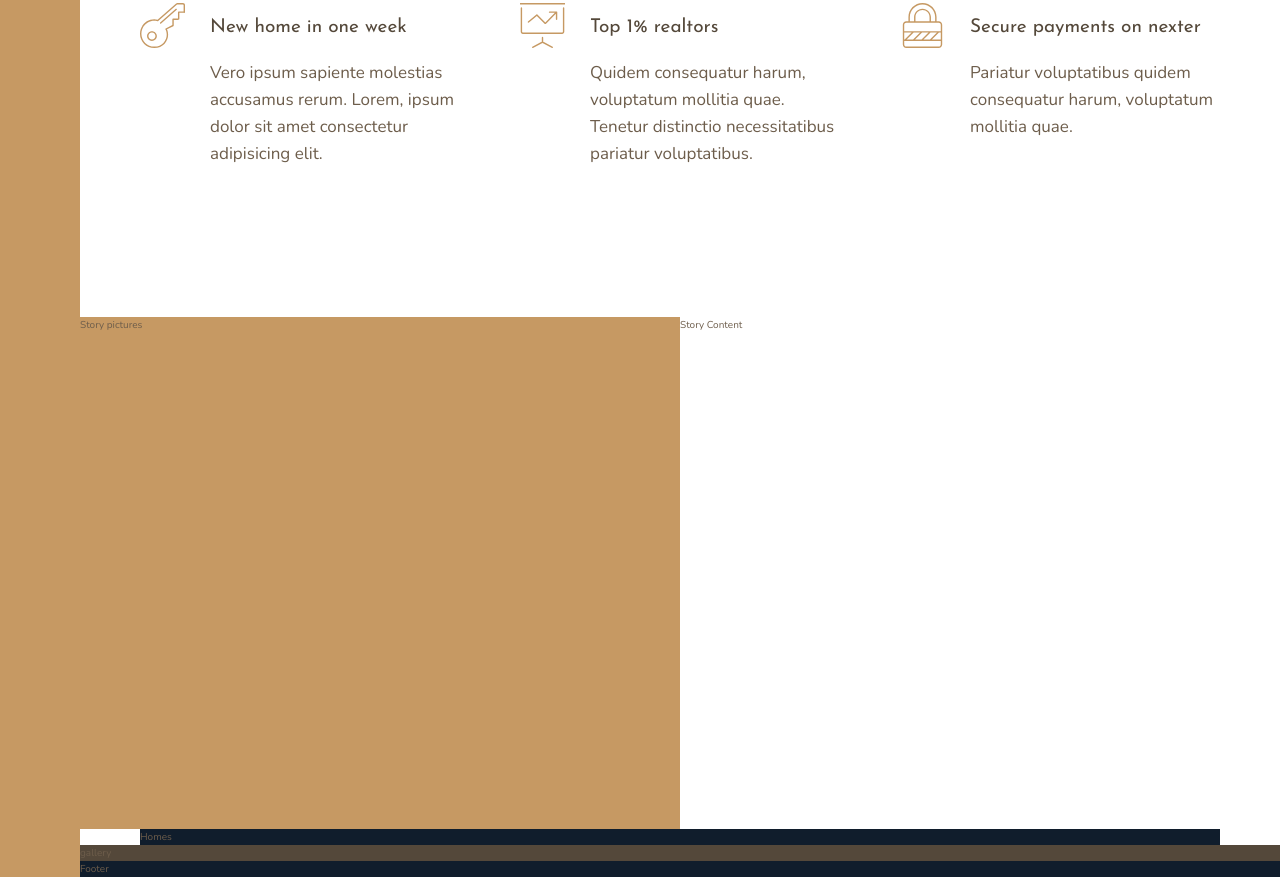
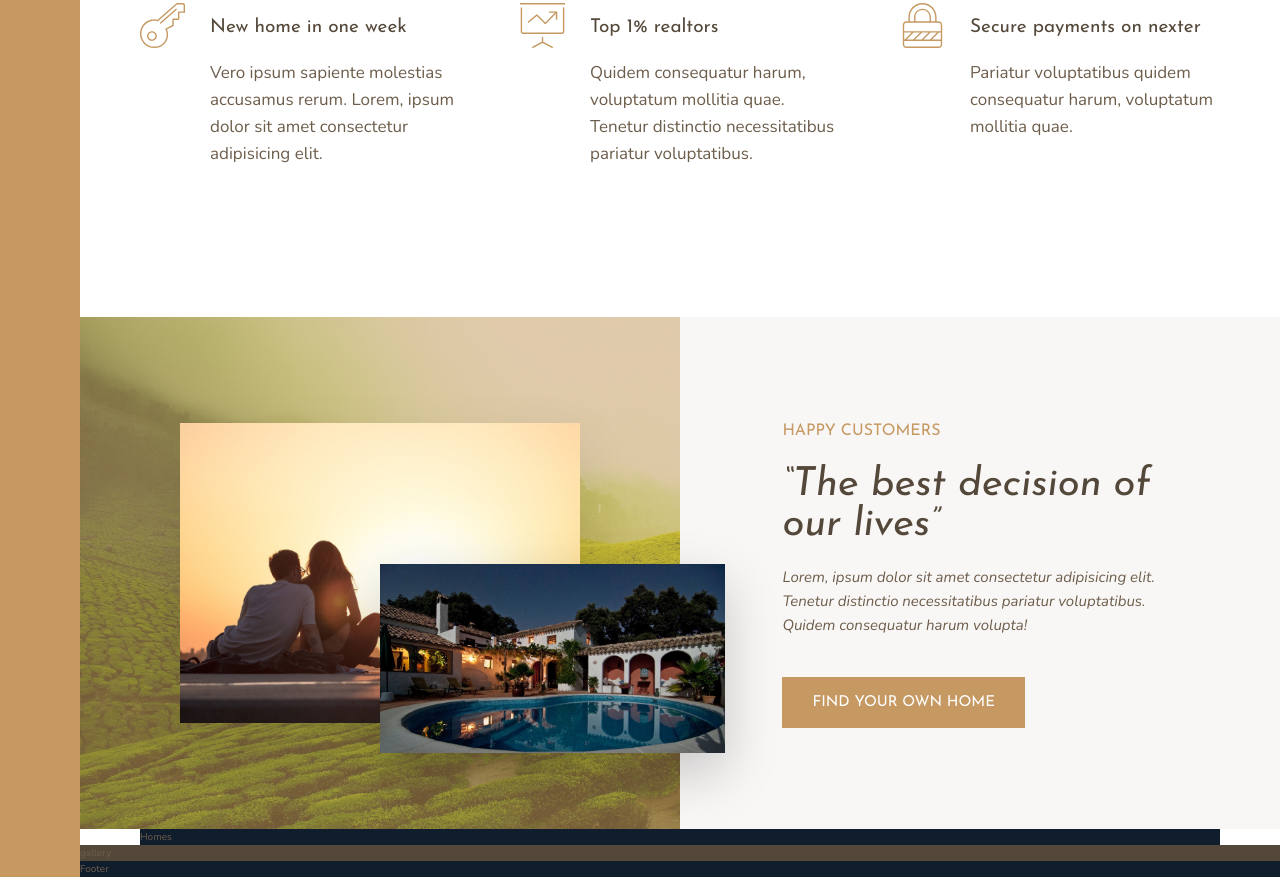
Before and after one commit to catalinpetrovici/Nexter-SASS-Grid, a website: page index.html in a window 1280 px wide. Shown: the part 991-1868 px from the top of the page. Drawn offline with nearby package versions, Linux system fonts and the light colour scheme.

Commit message:
Story Section - done

```diff
--- a/index.html
+++ b/index.html
@@ -69,8 +69,17 @@
             <p class="feature__text">Pariatur voluptatibus quidem consequatur harum, voluptatum mollitia quae.</p>
         </div>
     </div>
-    <div class="story__pictures">Story pictures</div>
-    <div class="story__content">Story Content</div>
+    <div class="story__pictures">
+        <img src="./img/story-1.jpeg" alt="Couple with new house" class="story__img--1">
+        <img src="./img/story-2.jpeg" alt="New house" class="story__img--2">
+    </div>
+    <div class="story__content">
+        <h3 class="heading-3 mb-sm">Happy Customers</h3>
+        <h2 class="heading-2 heading-2--dark mb-md">&ldquo;The best decision of our lives&rdquo;</h2>
+        <p class="story__text">Lorem, ipsum dolor sit amet consectetur adipisicing elit. Tenetur distinctio
+            necessitatibus pariatur voluptatibus. Quidem consequatur harum volupta!</p>
+        <button class="btn">Find your own home</button>
+    </div>
     <div class="homes">Homes</div>
     <div class="gallery">gallery</div>
     <footer class="footer">Footer</footer>
--- a/sass/_story.scss
+++ b/sass/_story.scss
@@ -2,9 +2,51 @@
     &__pictures {
         background-color: $color-primary;
         grid-column: full-start / col-end 4;
+        background-image: linear-gradient(rgba($color-primary, 0.5), rgba($color-primary, 0.5)), url(../img/back.jpg);
+        background-size: cover;
+
+        display: grid;
+        grid-template-rows: repeat(6, 1fr);
+        grid-template-columns: repeat(6, 1fr);
+        align-items: center;
+    }
+
+    &__img--1 {
+        width: 100%;
+        grid-row: 2 / 6;
+        grid-column: 2 / 6;
+        box-shadow: 0 2rem 5rem rgba(#000, 0.1);
+    }
+
+    &__img--2 {
+        width: 115%;
+        grid-row: 4 / 6;
+        grid-column: 4 / 7;
+        z-index: 20;
+        box-shadow: 0 2rem 5rem rgba(#000, 0.2);
     }
 
     &__content {
+        background-color: $color-grey-light-1;
         grid-column: col-start 5 / full-end;
+
+        padding: 6rem 8vw;
+
+        /*
+        display: flex;
+        flex-direction: column;
+        justify-content: center;
+        align-items: flex-start;
+        */
+
+        display: grid;
+        align-content: center;
+        justify-items: start;
+    }
+
+    &__text {
+        font-size: 1.5rem;
+        font-style: italic;
+        margin-bottom: 4rem;
     }
 }
--- a/sass/_typography.scss
+++ b/sass/_typography.scss
@@ -9,10 +9,23 @@
 
 .heading-2 {
     @extend %heading;
+    font-size: 4rem;
+    font-style: italic;
+    line-height: 1;
+
+    &--light {
+        color: $color-grey-light-1;
+    }
+    &--dark {
+        color: $color-grey-dark-1;
+    }
 }
 
 .heading-3 {
     @extend %heading;
+    font-size: 1.6rem;
+    color: $color-primary;
+    text-transform: uppercase;
 }
 
 .heading-4 {
@@ -26,3 +39,33 @@
         color: $color-grey-dark-1;
     }
 }
+
+.btn {
+    background-color: $color-primary;
+    color: #fff;
+    border: none;
+    border-radius: 0;
+    font-family: $font-display;
+    font-size: 1.5rem;
+    text-transform: uppercase;
+    padding: 1.8rem 3rem;
+    cursor: pointer;
+    transition: all 0.2s;
+
+    &:hover {
+        background-color: $color-primary-dark;
+    }
+}
+
+.mb-sm {
+    margin-bottom: 2rem;
+}
+.mb-md {
+    margin-bottom: 2rem;
+}
+.mb-lg {
+    margin-bottom: 3rem;
+}
+.mb-hg {
+    margin-bottom: 8rem;
+}
```
Also changed, not shown: css/style.css.
